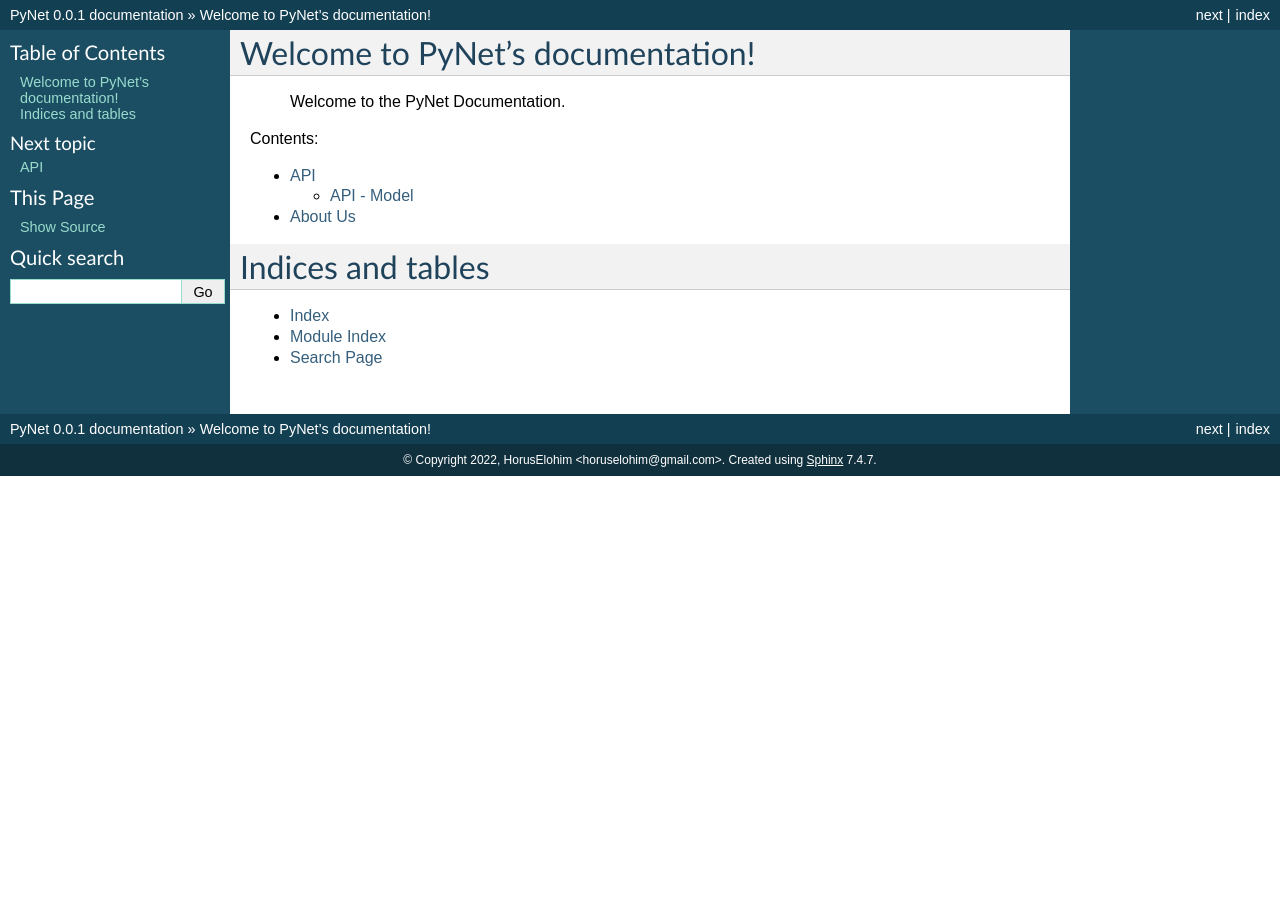
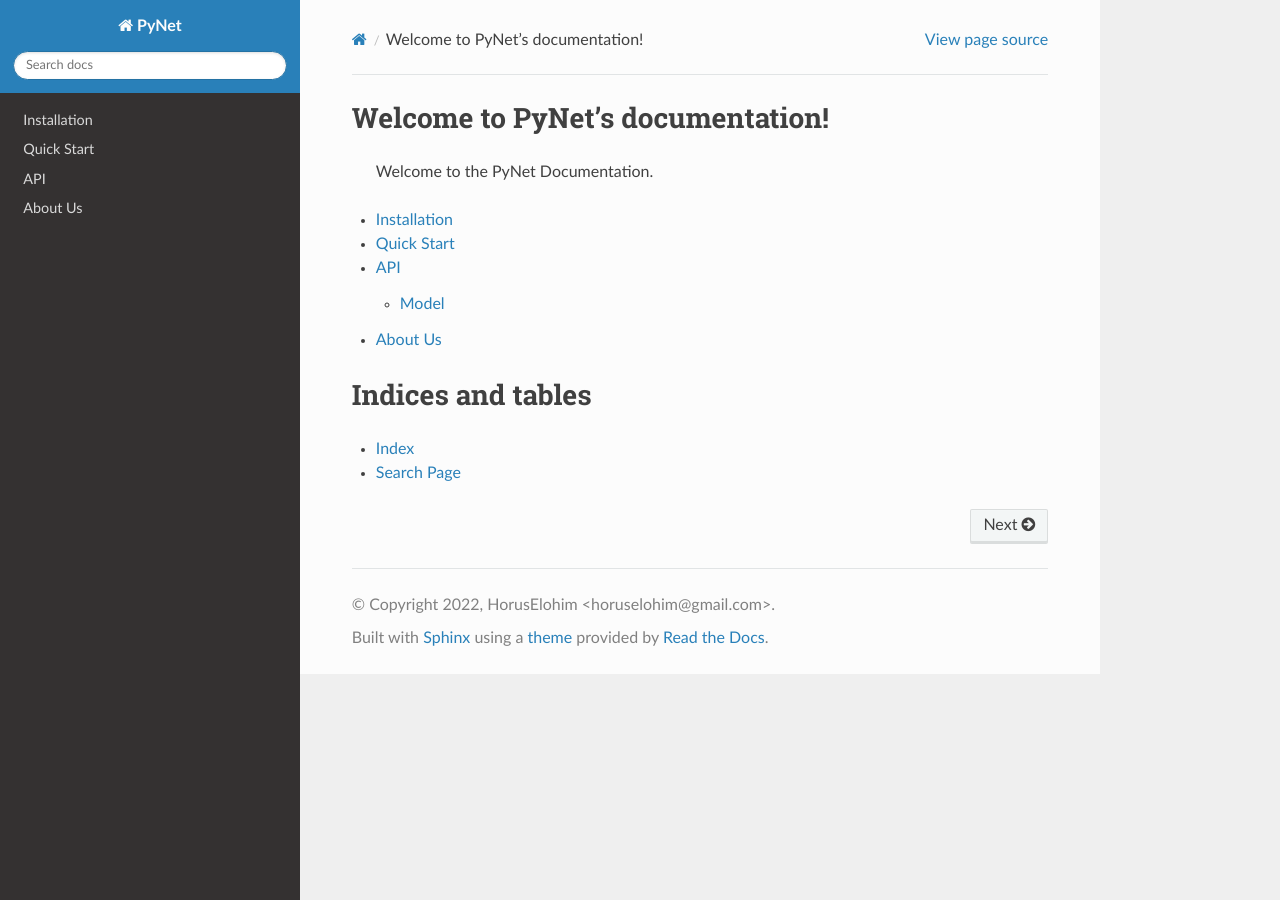
Before and after one commit to HorusElohim/PyNet, a Sphinx documentation site: the page built from doc/source/index.rst, in a window 1280 px wide. Built offline with Sphinx 7.4.7 and the Read the Docs theme 2.0.0, drawn with Linux system fonts in a browser that asks for light colours.

Commit message:
(Doc) Working version

```diff
--- a/doc/source/api.rst
+++ b/doc/source/api/api.rst
@@ -3,6 +3,7 @@ API
 API Documentation
 
 .. toctree::
+    :maxdepth: 4
     :caption: Content:
 
-    model.md
+    model/index
--- a/doc/source/conf.py
+++ b/doc/source/conf.py
@@ -35,6 +35,7 @@ extensions = [
     "sphinx.ext.autodoc",
     "sphinx.ext.napoleon",
     "sphinx_autodoc_typehints",
+    "enum_tools.autoenum"
 ]
 
 
@@ -52,7 +53,7 @@ exclude_patterns = ['_build', 'Thumbs.db', '.DS_Store', '.venv']
 # The theme to use for HTML and HTML Help pages.  See the documentation for
 # a list of builtin themes.
 #
-html_theme = 'classic'
+html_theme = 'sphinx_rtd_theme'
 
 # Add any paths that contain custom static files (such as style sheets) here,
 # relative to this directory. They are copied after the builtin static files,
--- a/doc/source/index.rst
+++ b/doc/source/index.rst
@@ -10,14 +10,16 @@ Welcome to PyNet's documentation!
 
 .. toctree::
    :maxdepth: 2
-   :caption: Contents:
 
-   api
+   usage/installation
+   usage/quickstart
+   api/api
    about
+
+
 
 Indices and tables
 ==================
 
 * :ref:`genindex`
-* :ref:`modindex`
 * :ref:`search`
--- /dev/null
+++ b/doc/source/usage/installation.rst
@@ -0,0 +1,2 @@
+Installation
+=================================
--- /dev/null
+++ b/doc/source/usage/quickstart.rst
@@ -0,0 +1,2 @@
+Quick Start
+=================================
--- a/requirements_doc.txt
+++ b/requirements_doc.txt
@@ -1,4 +1,6 @@
 sphinx
 livereload
 myst-parser
+sphinx_rtd_theme
+enum-tools[sphinx]
 sphinx-autodoc-typehints
--- a/src/pynet/__init__.py
+++ b/src/pynet/__init__.py
@@ -1,3 +1,4 @@
 __version__ = '0.0.1'
 
+from . import model
 from . import console
```
Also changed, not shown: doc/source/api/model/common.rst (added, +26 -0 lines), doc/source/api/model/index.rst (added, +7 -0 lines), doc/source/model.md (deleted, +0 -26 lines), 3 other files.
